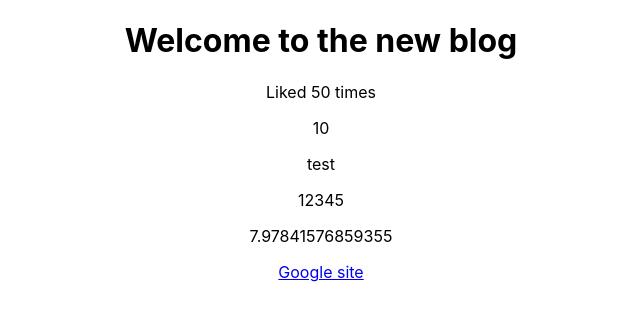
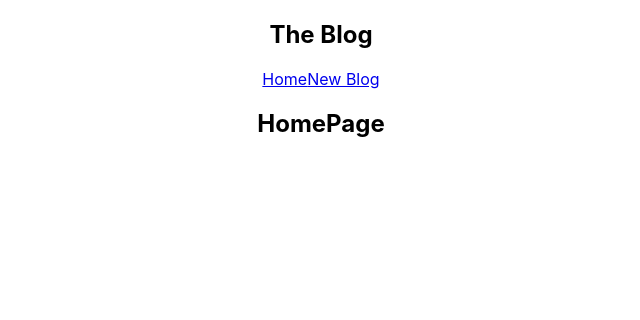
Before and after one commit to LGA-dev/react-blog, a JavaScript app: page / in a window 1280 px wide. Shown: the top 320 px of the page, without its empty margins (319-959 px from the left). Built offline with nearby package versions, Linux system fonts and the light colour scheme; the HTML template or start-up script is replaced by a standard one.

Commit message:
finish part 5

```diff
--- a/src/App.js
+++ b/src/App.js
@@ -1,20 +1,13 @@
 import './App.css';
+import Navbar from './Navbar'
+import Home from './Home'
 
 function App() {
-  const title = "Welcome to the new blog";
-  const likes = 50;
-  const link = "https://www.google.com";
-
   return (
     <div className="App">
+      <Navbar />
       <div className="content">
-        <h1>{ title }</h1>
-        <p>Liked { likes } times</p>
-        <p>{ 10 }</p>
-        <p>{ "test" }</p>
-        <p>{ [1,2,3,4,5] }</p>
-        <p>{ Math.random() * 10 }</p>
-        <a href={ link }>Google site</a>
+        <Home />
       </div>
     </div>
   );
--- /dev/null
+++ b/src/Home.js
@@ -0,0 +1,9 @@
+const Home = () => {
+  return (
+    <div className="home">
+      <h2>HomePage</h2>
+    </div>
+  );
+}
+
+export default Home;
--- /dev/null
+++ b/src/Navbar.js
@@ -0,0 +1,13 @@
+const Navbar = () => {
+  return (
+    <nav className="navbar">
+      <h1>The Blog</h1>
+      <div className="links">
+        <a href="/">Home</a>
+        <a href="/create">New Blog</a>
+      </div>
+    </nav>
+  );
+}
+
+export default Navbar;
```
